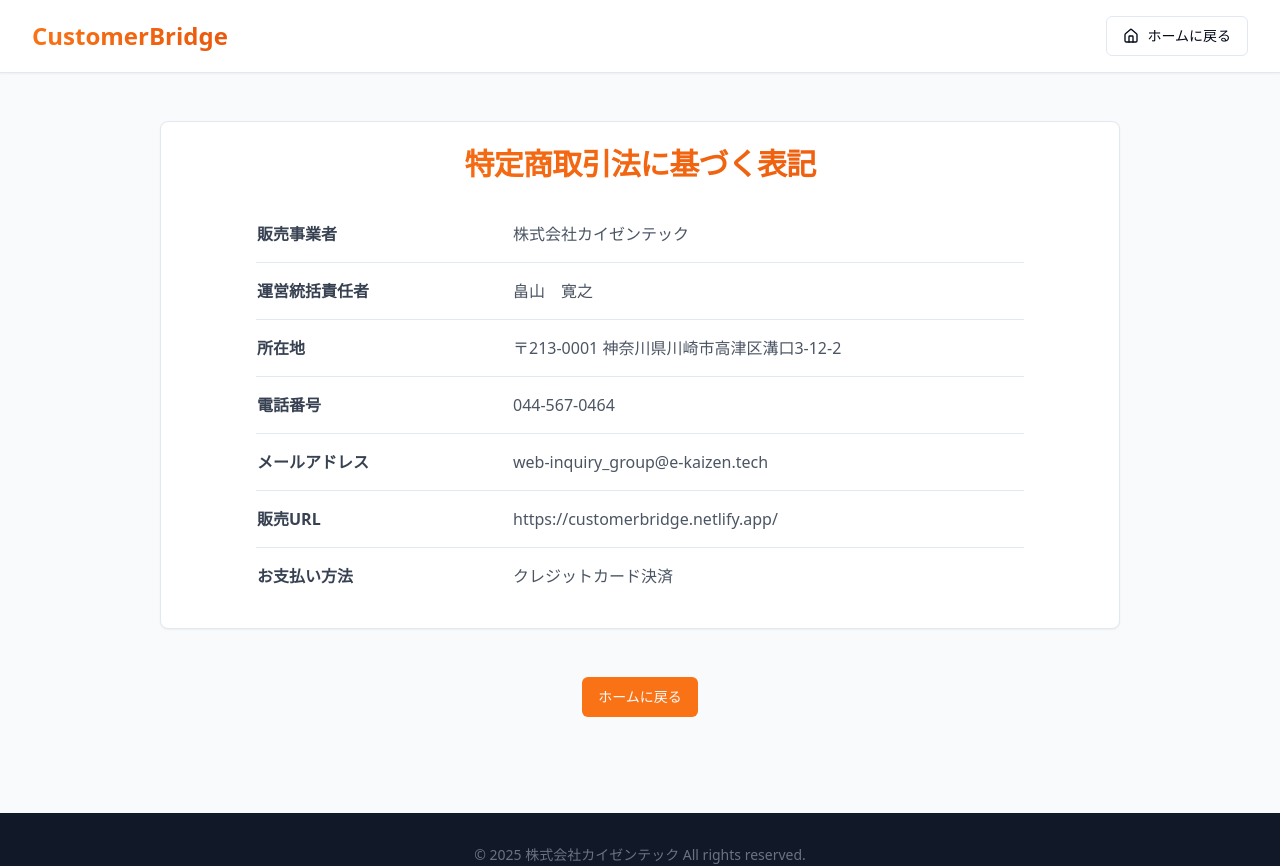
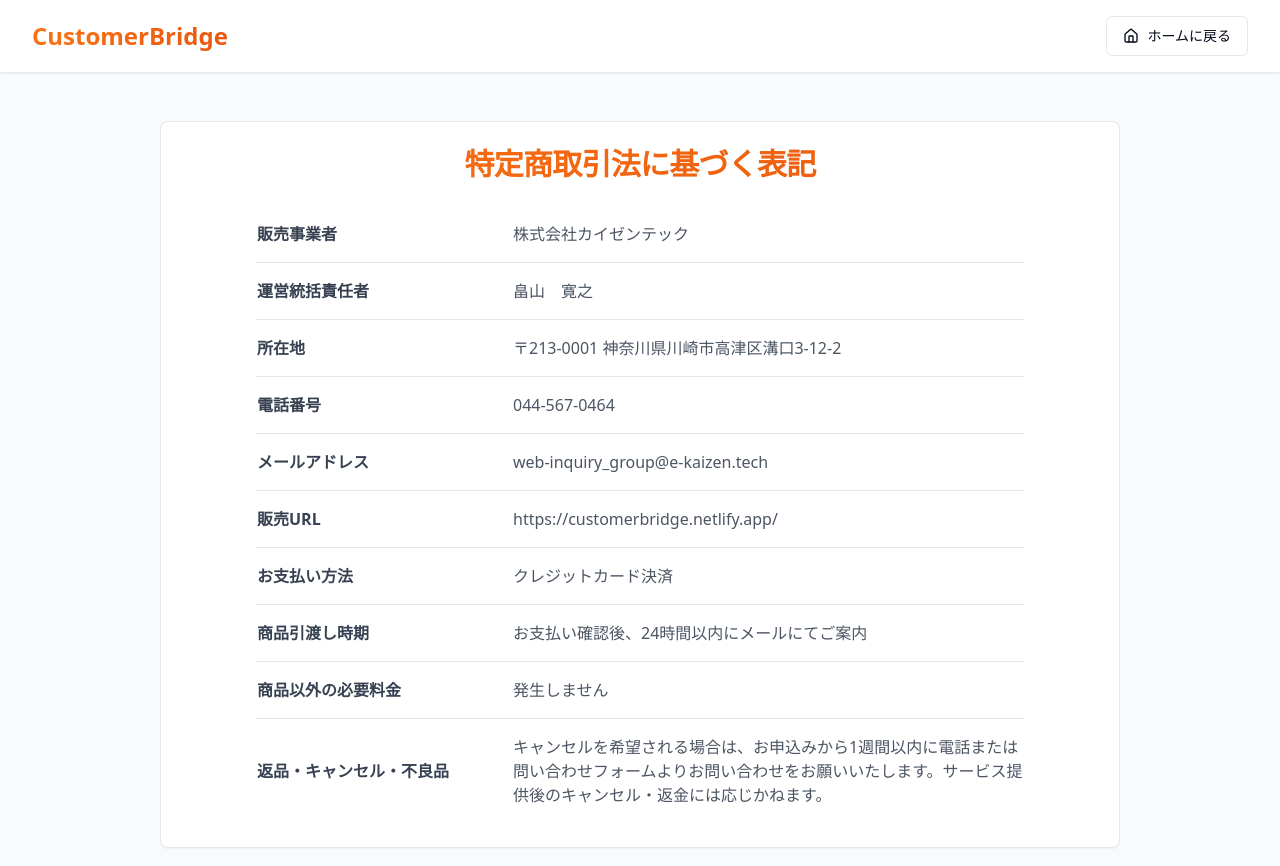
Before and after one commit to e-kaizen/customerbridge, a React (Vite) app: page /legal-business-info in a window 1280 px wide. Shown: the top 866 px of the page. Built offline with nearby package versions, Linux system fonts and the light colour scheme.

Commit message:
Update LegalBusinessInfo page
Update the LegalBusinessInfo page with new information.
</

```diff
--- a/src/pages/LegalBusinessInfo.tsx
+++ b/src/pages/LegalBusinessInfo.tsx
@@ -7,7 +7,6 @@ import { Home } from "lucide-react";
 const LegalBusinessInfo = () => {
   return (
     <div className="min-h-screen bg-gray-50">
-      {/* Header */}
       <header className="w-full bg-white border-b shadow-sm">
         <div className="max-w-7xl mx-auto px-4 sm:px-6 lg:px-8 py-4 flex justify-between items-center">
           <Link to="/" className="text-2xl font-bold text-primary bg-gradient-to-r from-orange-500 to-orange-600 bg-clip-text text-transparent">
@@ -22,7 +21,6 @@ const LegalBusinessInfo = () => {
         </div>
       </header>
 
-      {/* Main Content */}
       <main className="max-w-5xl mx-auto px-4 sm:px-6 lg:px-8 py-12">
         <Card className="mb-8">
           <CardHeader>
@@ -58,9 +56,21 @@ const LegalBusinessInfo = () => {
                     <th className="py-4 pr-4 font-semibold text-gray-700">販売URL</th>
                     <td className="py-4 text-gray-600">https://customerbridge.netlify.app/</td>
                   </tr>
-                  <tr>
+                  <tr className="border-b">
                     <th className="py-4 pr-4 font-semibold text-gray-700">お支払い方法</th>
                     <td className="py-4 text-gray-600">クレジットカード決済</td>
+                  </tr>
+                  <tr className="border-b">
+                    <th className="py-4 pr-4 font-semibold text-gray-700">商品引渡し時期</th>
+                    <td className="py-4 text-gray-600">お支払い確認後、24時間以内にメールにてご案内</td>
+                  </tr>
+                  <tr className="border-b">
+                    <th className="py-4 pr-4 font-semibold text-gray-700">商品以外の必要料金</th>
+                    <td className="py-4 text-gray-600">発生しません</td>
+                  </tr>
+                  <tr>
+                    <th className="py-4 pr-4 font-semibold text-gray-700">返品・キャンセル・不良品</th>
+                    <td className="py-4 text-gray-600">キャンセルを希望される場合は、お申込みから1週間以内に電話または問い合わせフォームよりお問い合わせをお願いいたします。サービス提供後のキャンセル・返金には応じかねます。</td>
                   </tr>
                 </tbody>
               </table>
@@ -77,7 +87,6 @@ const LegalBusinessInfo = () => {
         </div>
       </main>
 
-      {/* Footer */}
       <footer className="bg-gray-900 text-gray-300 py-8 px-4 sm:px-6 lg:px-8 mt-12">
         <div className="max-w-7xl mx-auto">
           <div className="text-center">
```
